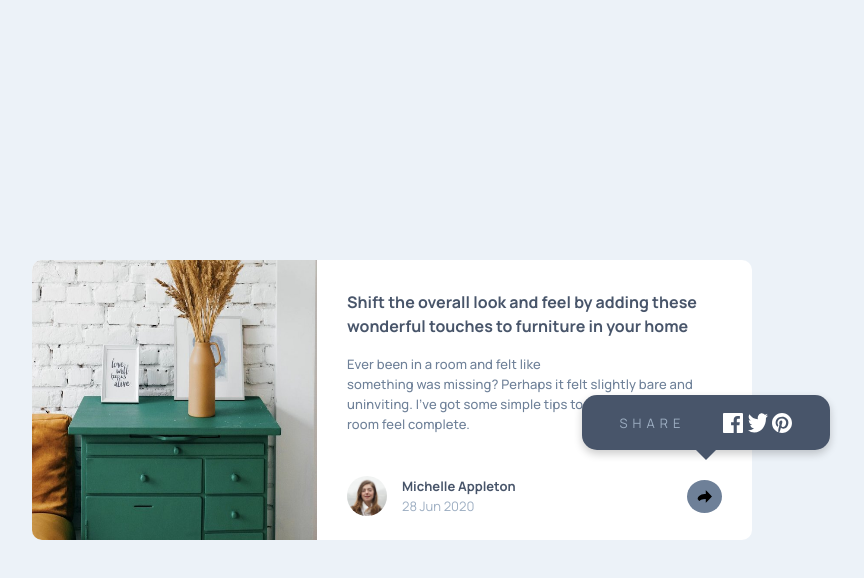
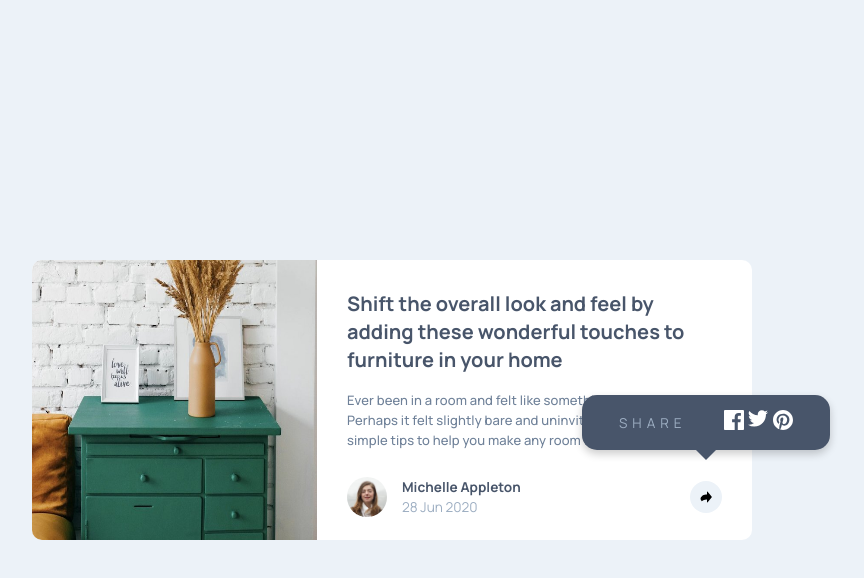
Before and after one commit to loiccape/Article-preview-component, a plain HTML site: page index.html in a window 1280 px wide. Both pictures are taken after a click on the picture 952 px from the left and 496 px from the top of the page. Shown: the whole page, without its empty margins (248-1112 px from the left). Drawn offline with Linux system fonts and the light colour scheme; a web font is replaced by a local one.

Commit message:
update some spacing

```diff
--- a/index.html
+++ b/index.html
@@ -32,9 +32,9 @@
         <div class="shareContent" id="shareContent">
           <p>SHARE</p>
           <div>
-            <img src="./images/icon-facebook.svg" alt="facebook"/>
-            <img src="./images/icon-twitter.svg" alt="twitter"/>
-            <img src="./images/icon-pinterest.svg" alt="pinterest"/>
+            <a href="/facebook"><img src="./images/icon-facebook.svg" alt="facebook"/></a>
+            <a href="/facebook"><img src="./images/icon-twitter.svg" alt="twitter"/></a>
+            <a href="/facebook"><img src="./images/icon-pinterest.svg" alt="pinterest"/></a>
           </div>
           <img src="./images/icon-share.svg" alt="share icon" class="shareLink"/>
         </div>
--- a/style.css
+++ b/style.css
@@ -35,7 +35,7 @@ body {
 
 .mainContent > div:first-of-type > p:first-of-type {
   line-height: 24px;
-  font-size: 16px;
+  font-size: 1rem;
   font-weight: bold;
   color: #48556a;
 }
@@ -44,7 +44,7 @@ body {
   letter-spacing: 0.12px;
   font-weight: 500;
   line-height: 20px;
-  font-size: 13px;
+  font-size: 0.85rem;
   color: #6e8098;
   margin-top: 16px;
   margin-bottom: 30px;
@@ -68,19 +68,21 @@ body {
 
 .avatarContent > div > p:first-of-type {
   color: #48556a;
-  font-size: 13px;
+  font-size: 0.85rem;
   line-height: 20px;
   font-weight: bold;
 }
 
 .avatarContent > div > p:last-of-type {
   color: #9daec2;
-  font-size: 13px;
+  font-size: 0.85rem;
   line-height: 20px;
 }
 
 .avatarContent > img:last-of-type {
-  background-color: #6e8098;
+  background-color: #ECF2F8;
+  height: 32px;
+  width: 32px;
   border-radius: 100%;
   padding: 10px;
   margin-left: 50px;
@@ -100,7 +102,7 @@ body {
 
 .shareContent > p:first-of-type {
   color: #9daec2;
-  font-size: 13px;
+  font-size: 0.85rem;
   letter-spacing: 5px;
 }
 
@@ -122,6 +124,18 @@ body {
     width: 720px;
     height: 280px;
   }
+  .mainContent > div:first-of-type > p:first-of-type{
+    font-size: 20px;
+    line-height: 28px;
+  }
+
+  .mainContent > div:first-of-type > p:last-of-type{
+    font-size: 13px;
+  }
+
+  .mainContent > div:first-of-type >p:last-of-type > br{
+    display: none;
+  }
 
   .mainContent > img:first-of-type {
     width: 285px;
@@ -134,6 +148,8 @@ body {
   .avatarContent{
     display: flex;
     justify-content: flex-start;
+    position: relative;
+    bottom: 15px;
   }
 
   .avatarContent > img:last-child{
```
